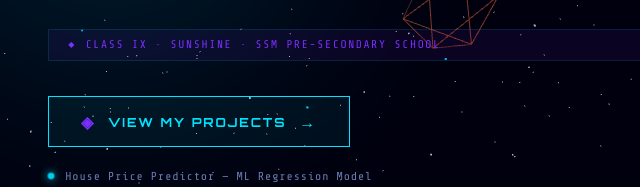
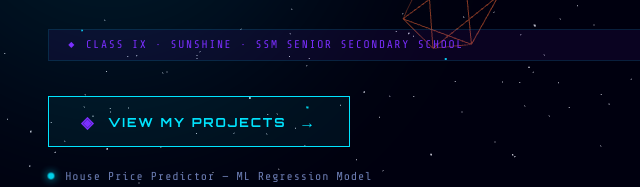
Before and after one commit to rkdevesh003-hub/PORTFOLIO, a plain HTML site: page index.html in a window 1280 px wide. Shown: the part 559-746 px from the top of the page, 16-656 px from the left. Drawn offline with nearby package versions, Linux system fonts and the light colour scheme; animation ran at ten frames a second.

Commit message:
Update index.html

```diff
--- a/index.html
+++ b/index.html
@@ -634,7 +634,7 @@
       Exploring the frontier of artificial intelligence — from training neural networks
       to building intelligent systems. A young mind reaching for the stars, one model at a time.
     </p>
-    <div class="school-badge">Class IX · Sunshine · SSM Pre-Secondary School</div>
+    <div class="school-badge">Class IX · Sunshine · SSM Senior Secondary School</div>
 
     <!-- View My Projects Button -->
     <div style="margin-top:2.2rem; opacity:0; animation: riseIn 0.9s ease forwards 1.4s;">
```
